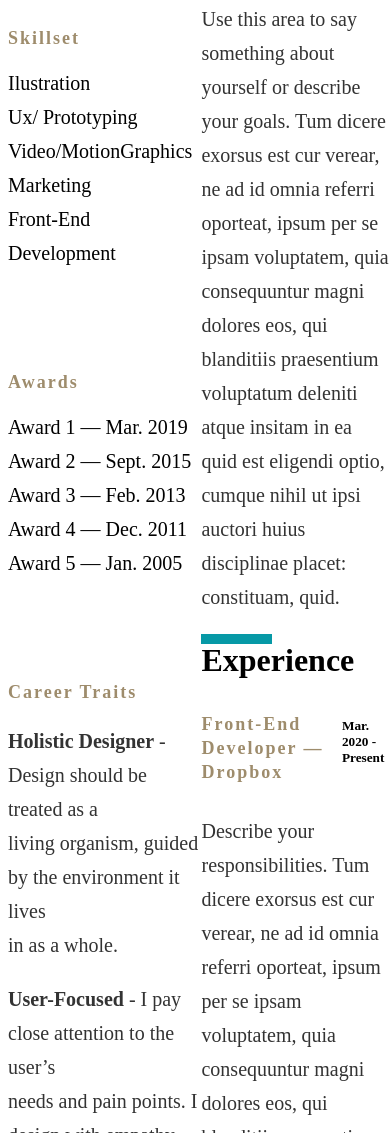
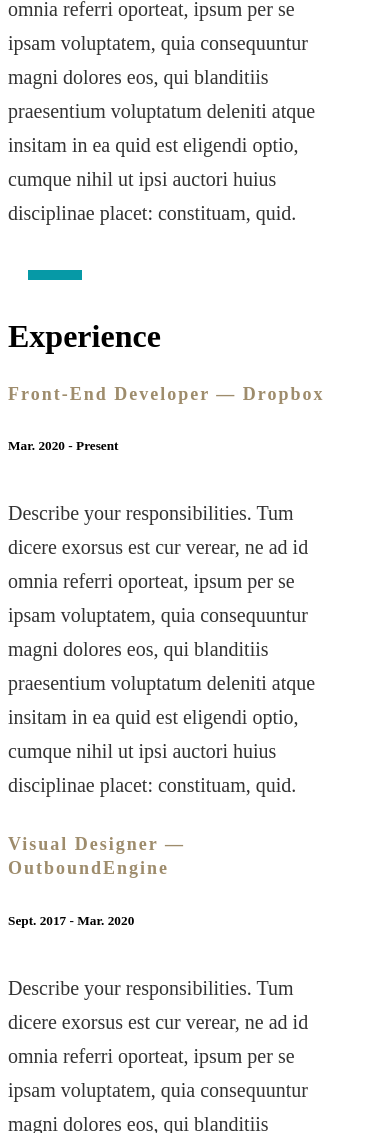
Before and after one commit to FlaRiber/portfolio, a plain HTML site: page index.html in a window 390 px wide. Shown: the part 867-2000 px from the top of the page. Drawn offline with Linux system fonts and the light colour scheme.

Commit message:
ajuste portfolio margem  alturas larguras responsivos

```diff
--- a/estilo.css
+++ b/estilo.css
@@ -100,13 +100,9 @@ ul li a {
     padding-top: 96px;
 }
 .sobre{
-    width: 635px;
+    max-width: 635px;
 }
 
-#main .container{
-
-
-}
 #main .container a{
     color: #0699A6;
     line-height: 34px;
@@ -118,7 +114,8 @@ ul li a {
 
     justify-content: center;
     margin-top: 66px;
-    width: 350px;
+    max-width: 350px;
+
 }
 
 .skillset, .awards, .career, .recentworks{
@@ -158,14 +155,19 @@ ul li a {
     width: 71px;
     height: 10px;
     background: #0699A6;
+    margin: 40px 0 40px 20px;
 }
 
 
 /*---TABLET---*/
 @media screen and (max-width: 768px) {
+   #main .container{
+    flex-direction: column-reverse;
+
+   }
     h1{
         font-size: 56px;
-        line-height: 76px;
+        line-height: 46px;
     }
     #header{
         padding: 80px 0 130px 0;
@@ -177,15 +179,20 @@ ul li a {
     #header .container{
         flex-direction: column;
         align-items: center;
-        display: flex;
     }
 
     .perfil-sobre{
-        flex-direction: column;
+
         align-items: center;
-        display: flex;
         text-align: center;
     }
+    .skills{
+        max-width: 335px;
+    }
+    .sobre{
+        max-width: 335px;
+    }
+
     h2{
         font-size: 32px;
         font-weight: 900;
@@ -201,9 +208,12 @@ ul li a {
         font-size: 40px;
         line-height: 50px;
     }
+    .tituloedata{
+        flex-direction: column;
+    }
 
     .barra{
-        width: 71px;
+        width: 54px;
         height: 10px;
         background: #0699A6;
 
@@ -213,6 +223,4 @@ ul li a {
         line-height: 36px;
     }
 
-    .skillset
 }
-  /*---Mobile---*/
```
